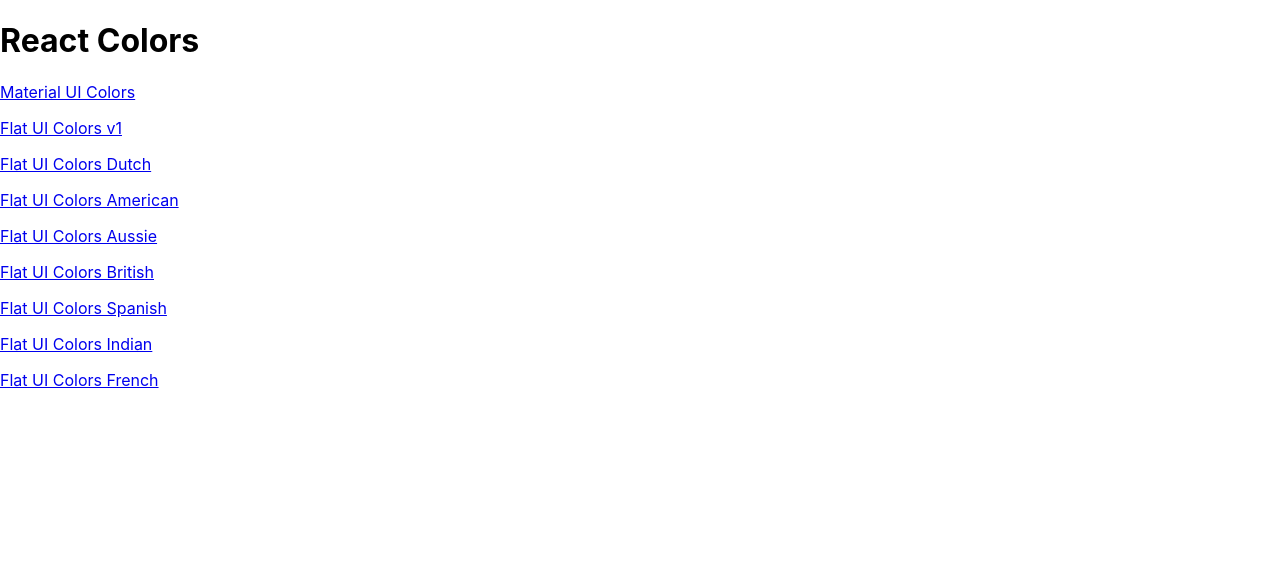
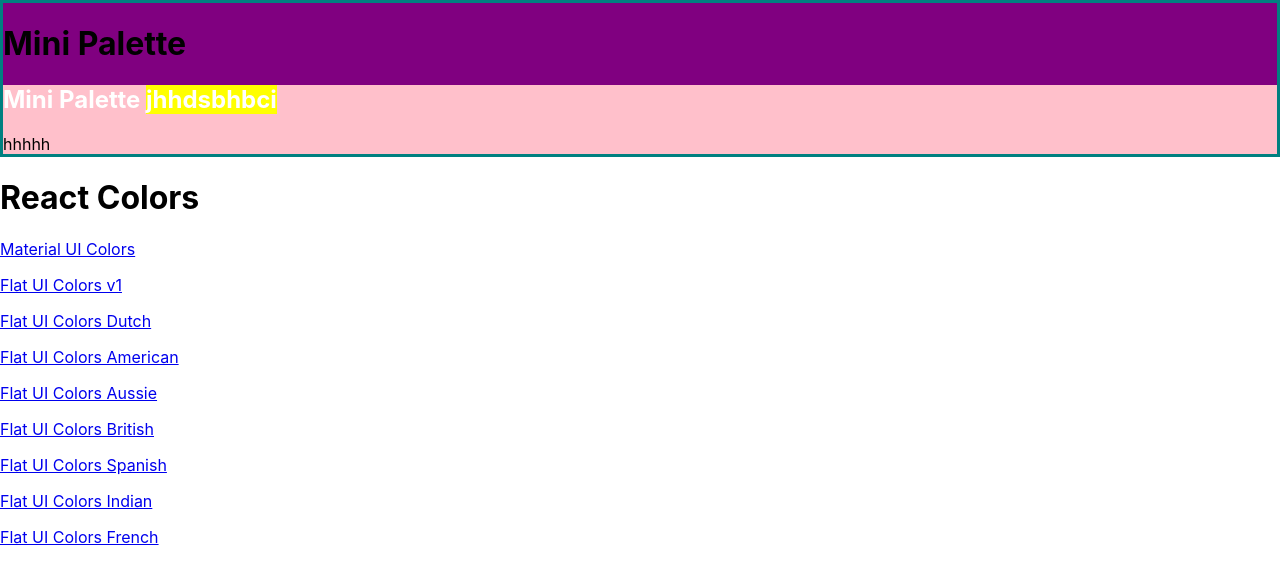
Before and after one commit to ejstylz/react-color-project, a React (Create React App) app: page / in a window 1280 px wide. Shown: the top 584 px of the page. Built offline with nearby package versions, Linux system fonts and the light colour scheme.

Commit message:
Add withStyles with demo styles

```diff
--- a/package.json
+++ b/package.json
@@ -5,6 +5,7 @@
   "dependencies": {
     "@material-ui/core": "^4.11.0",
     "@material-ui/icons": "^4.9.1",
+    "@material-ui/styles": "^4.10.0",
     "@testing-library/jest-dom": "^4.2.4",
     "@testing-library/react": "^9.5.0",
     "@testing-library/user-event": "^7.2.1",
--- /dev/null
+++ b/src/MiniPalette.js
@@ -0,0 +1,36 @@
+import React from 'react';
+import { withStyles } from '@material-ui/core/styles';
+
+const styles = {
+	main: {
+		backgroundColor: 'purple',
+		border: '3px solid teal'
+	},
+	secondary: {
+		backgroundColor: 'pink',
+		'& h1': {
+			color: 'white',
+			'& span': {
+				backgroundColor: 'yellow'
+			}
+		}
+	}
+};
+
+function MiniPalette(props) {
+	const { classes } = props;
+	console.log(classes);
+	return (
+		<div className={classes.main}>
+			<h1>Mini Palette</h1>
+			<section className={classes.secondary}>
+				<h1>
+					Mini Palette <span>jhhdsbhbci</span>
+				</h1>
+				<span>hhhhh</span>
+			</section>
+		</div>
+	);
+}
+
+export default withStyles(styles)(MiniPalette);
--- a/src/PaletteList.js
+++ b/src/PaletteList.js
@@ -1,11 +1,13 @@
 import React, { Component } from 'react';
 import { Link } from 'react-router-dom';
+import MiniPalette from './MiniPalette';
 
 class PaletteList extends Component {
 	render() {
 		const { palettes } = this.props;
 		return (
 			<div className="PaletteList">
+				<MiniPalette />
 				<h1>React Colors</h1>
 				{palettes.map(palette => (
 					<p>
```
